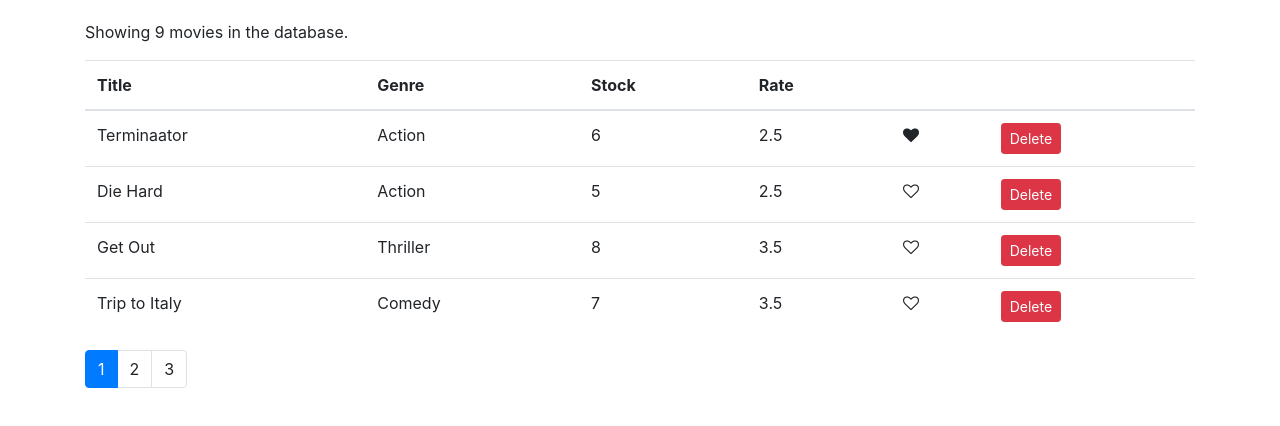
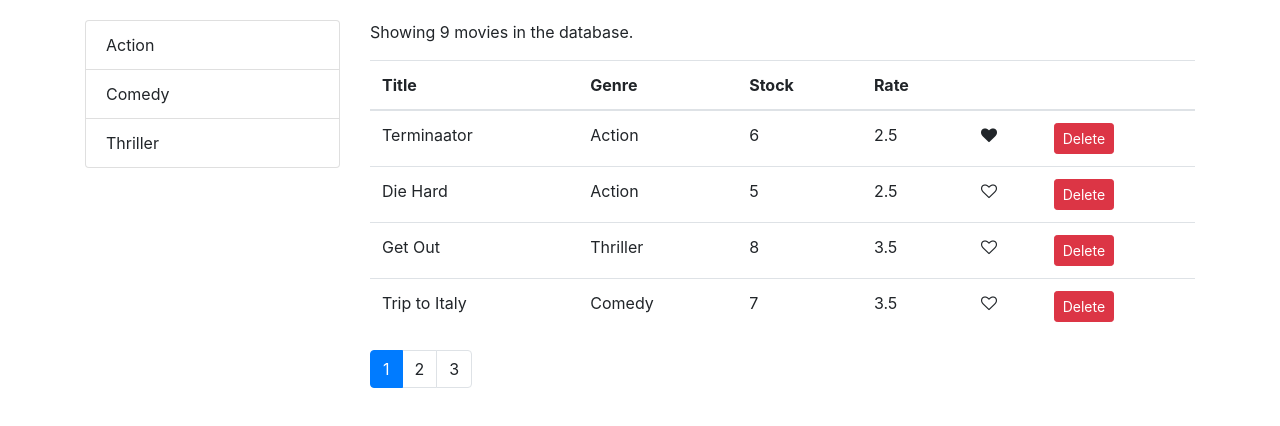
Before and after one commit to sjeon466/react-vidly-app, a React (Create React App) app: page / in a window 1280 px wide. Shown: the top 426 px of the page. Built offline with nearby package versions, Linux system fonts and the light colour scheme.

Commit message:
add List group layout

```diff
--- a/package.json
+++ b/package.json
@@ -6,6 +6,7 @@
     "bootstrap": "^4.1.1",
     "font-awesome": "^4.7.0",
     "lodash": "^4.17.10",
+    "prop-types": "^15.6.2",
     "react": "^16.4.1",
     "react-dom": "^16.4.1",
     "react-scripts": "1.1.4"
--- /dev/null
+++ b/src/components/common/listGroup.jsx
@@ -0,0 +1,16 @@
+import React from "react";
+
+const ListGroup = props => {
+  const { items, textProperty, valueProperty } = props;
+  return (
+    <ul className="list-group">
+      {items.map(item => (
+        <li key={item[valueProperty]} className="list-group-item">
+          {item[textProperty]}
+        </li>
+      ))}
+    </ul>
+  );
+};
+
+export default ListGroup;
--- a/src/components/movies.jsx
+++ b/src/components/movies.jsx
@@ -3,13 +3,23 @@
 import Like from "./common/like";
 import { getMovies } from "../services/fakeMovieService";
 import { paginate } from "../utils/paginate";
+import ListGroup from "../components/common/listGroup";
+import { getGenres } from "../services/fakeGenreService";
 
 class Movies extends Component {
   state = {
-    movies: getMovies(),
+    movies: [],
+    genres: [],
     pageSize: 4,
     currentPage: 1
   };
+
+  componentDidMount() {
+    this.setState({
+      genres: getGenres(),
+      movies: getMovies()
+    });
+  }
 
   handleDelete = movie => {
     const movies = this.state.movies.filter(m => m._id !== movie._id);
@@ -29,6 +39,10 @@
     this.setState({ currentPage: page });
   };
 
+  handleGenreSelect = genre => {
+    console.log(genre);
+  };
+
   render() {
     const { length: count } = this.state.movies;
     const { pageSize, currentPage, movies: allMovies } = this.state;
@@ -38,7 +52,16 @@
     const movies = paginate(allMovies, currentPage, pageSize);
 
     return (
-      <React.Fragment>
+      <div className="row">
+        <div className="col-3">
+          <ListGroup
+            items={this.state.genres}
+            textProperty="name"
+            valueProperty="_id"
+            onItemSelect={this.handleGenreSelect}
+          />
+        </div>
+        <div className="col">
           <p>Showing {count} movies in the database.</p>
           <table className="table">
             <thead>
@@ -82,7 +105,8 @@
             currentPage={currentPage}
             onPageChange={this.handlePageChange}
           />
-      </React.Fragment>
+        </div>
+      </div>
     );
   }
 }
```
Also changed, not shown: src/components/common/pagination.jsx (+9 -0 lines). Lines whose indentation alone changed are shown as unchanged.
